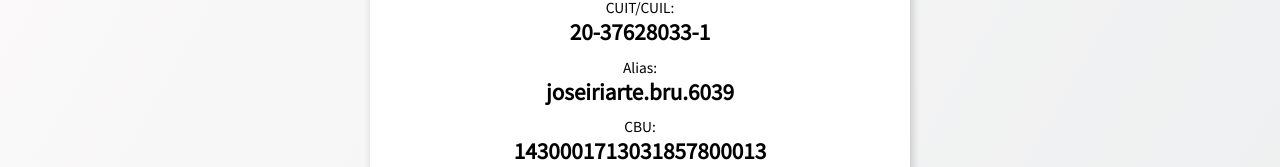
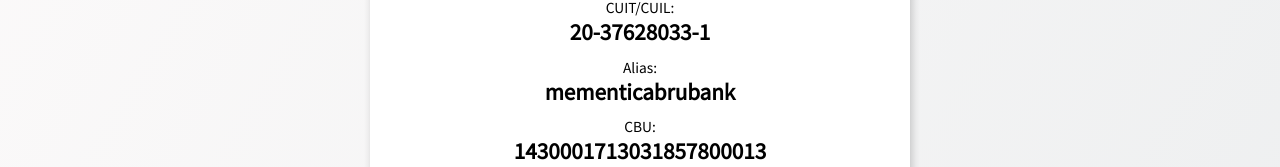
Before and after one commit to F-Scienza/mementica3D, a React (Create React App) app: page /Checkout/form/payinfo in a window 1280 px wide. Shown: the part 532-699 px from the top of the page. Built offline with nearby package versions, Linux system fonts and the light colour scheme.

Commit message:
alias nuevo

```diff
--- a/src/Containers/PayInfo/index.jsx
+++ b/src/Containers/PayInfo/index.jsx
@@ -50,7 +50,7 @@
 				<span> CUIT/CUIL: </span>
 				<span className="payinfo-bank-info"> 20-37628033-1 </span>
 				<span> Alias: </span>
-				<span className="payinfo-bank-info"> joseiriarte.bru.6039 </span>
+				<span className="payinfo-bank-info"> mementicabrubank </span>
 				<span> CBU: </span>
 				<span className="payinfo-bank-info"> 1430001713031857800013 </span>
 				<span> Nro de cuenta: </span>
```
